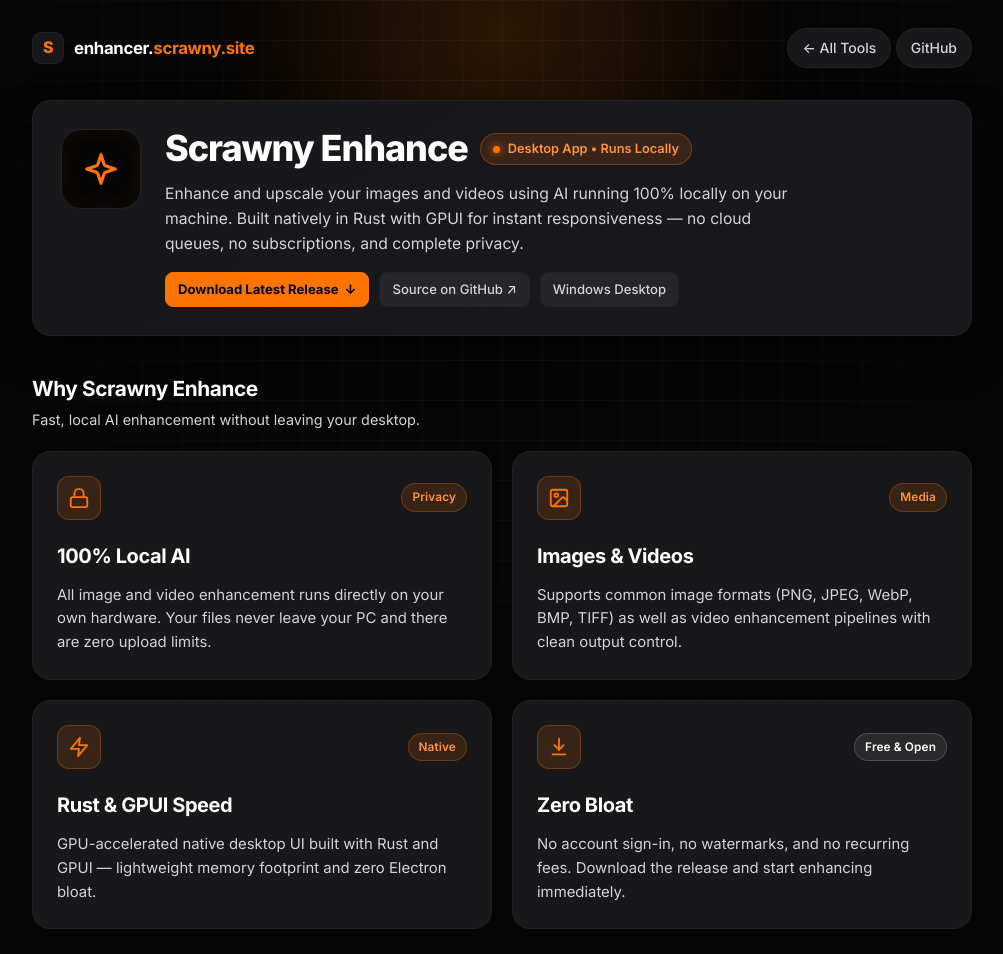
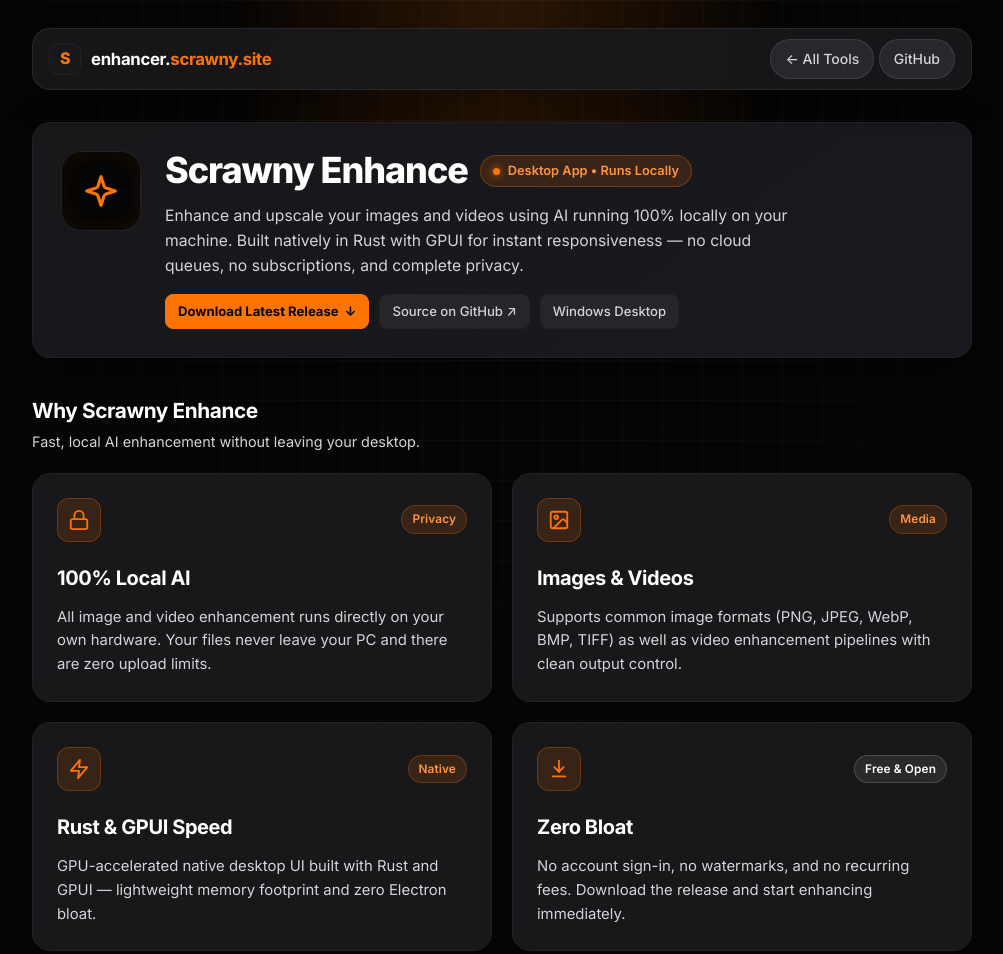
Before and after one commit to scrawnysatyr/ScrawnyWebEnhancer, a plain HTML site: page index.html in a window 1280 px wide. Shown: the top 954 px of the page, without its empty margins (138-1141 px from the left). Drawn offline with Linux system fonts and the light colour scheme.

Commit message:
style: floating island layout with layered charcoal-gray contrast

```diff
--- a/styles.css
+++ b/styles.css
@@ -1,7 +1,7 @@
 :root {
   --bg: #050505;
   --bg-elevated: #18181b;
-  --bg-hover: #222226;
+  --bg-hover: #27272c;
   --border: #222226;
   --border-hover: #ff7300;
   --text: #ffffff;
@@ -92,6 +92,12 @@ body {
   align-items: center;
   justify-content: space-between;
   gap: 16px;
+  padding: 10px 16px;
+  border-radius: 18px;
+  border: 1px solid rgba(255, 255, 255, 0.08);
+  background: rgba(24, 24, 27, 0.92);
+  backdrop-filter: blur(12px);
+  box-shadow: 0 10px 30px rgba(0, 0, 0, 0.35);
 }
 
 .brand {
@@ -124,8 +130,8 @@ body {
   gap: 8px;
   padding: 8px 14px;
   border-radius: 999px;
-  border: 1px solid var(--border);
-  background: var(--bg-elevated);
+  border: 1px solid rgba(255, 255, 255, 0.1);
+  background: #27272c;
   color: var(--text-muted);
   text-decoration: none;
   font-size: 0.875rem;
```
